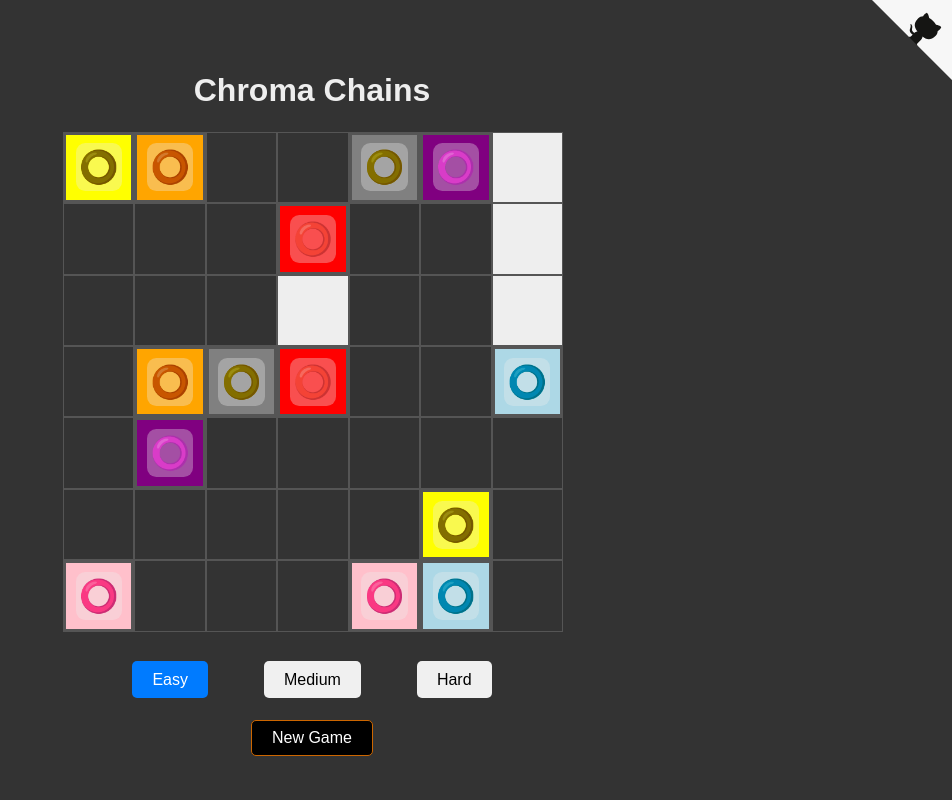
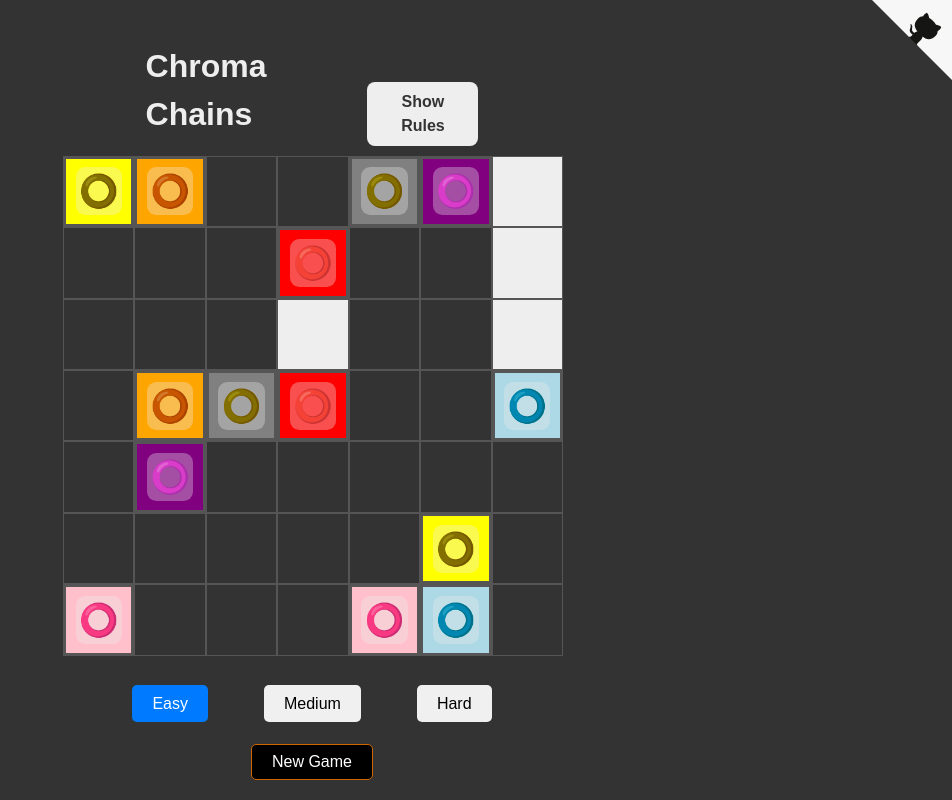
Before and after one commit to Californ1a/wires, a Vue app: page / in a window 1280 px wide. Shown: the whole page, without its empty margins (328-1280 px from the left). Built offline with nearby package versions, Linux system fonts and the light colour scheme.

Commit message:
basic rules modal

```diff
--- a/src/App.vue
+++ b/src/App.vue
@@ -1,12 +1,16 @@
 <template>
   <GithubCorner />
   <main>
-    <h1>Chroma Chains</h1>
+    <div class="header">
+      <h1>Chroma Chains</h1>
+      <button type="button" @click="showModal = true">Show Rules</button>
+    </div>
     <GameBoard />
     <div class="controls">
       <DifficultySelector />
       <NewGameButton />
     </div>
+    <RulesModal v-model:showModal="showModal" />
   </main>
 </template>
 
@@ -15,9 +19,42 @@ import GameBoard from '@/components/GameBoard.vue';
 import GithubCorner from '@/components/GithubCorner.vue';
 import DifficultySelector from '@/components/DifficultySelector.vue';
 import NewGameButton from '@/components/NewGameButton.vue';
+import RulesModal from '@/components/RulesModal.vue';
+import { ref } from 'vue';
+
+const showModal = ref(false);
 </script>
 
 <style scoped>
+.header {
+  width: 26vw;
+  display: flex;
+  flex-direction: row;
+  align-items: flex-end;
+  justify-content: space-between;
+  gap: 1rem;
+}
+
+.padder {
+  width: 123px;
+}
+
+.header button {
+  padding: 0.5rem 1rem;
+  border-radius: 0.5rem;
+  border: none;
+  background: #eee;
+  color: #333;
+  font-weight: bold;
+  cursor: pointer;
+  transition: background 0.2s ease;
+  margin-bottom: 0.5rem;
+}
+
+.header button:hover {
+  background: #ddd;
+}
+
 main {
   background: #333;
   height: 100%;
--- /dev/null
+++ b/src/components/RulesModal.vue
@@ -0,0 +1,69 @@
+<template>
+  <div class="modal" v-if="showModal" @click="closeModal">
+    <div class="modal-content" @click.stop>
+      <h2>Game Rules</h2>
+      <p>Each color on the game board has two nodes: a start and an end. Your task is to connect each pair of same-color nodes.</p>
+
+      <h2>Game Goal</h2>
+      <p>The goal of the game is to fill the entire board with wires. Each pair of same-color nodes must be connected with a wire, and all the cells on the board must be filled.</p>
+
+      <h2>Controls</h2>
+      <p>Click on a node and drag along the board until you reach another node of the same color to create a wire. If you want to remove a wire, simply click on it and it will be removed, allowing you to re-place the wire.</p>
+
+      <h2>Other Game Info</h2>
+      <p>Remember, wires of different colors can't cross each other. Plan your moves carefully to avoid getting stuck!</p>
+
+      <button type="button" @click="closeModal">Close</button>
+    </div>
+  </div>
+</template>
+
+<script setup>
+defineProps({
+  showModal: Boolean,
+});
+
+const emit = defineEmits(['update:showModal']);
+
+const closeModal = () => {
+  emit('update:showModal', false);
+};
+</script>
+
+<style scoped>
+.modal {
+  position: fixed;
+  z-index: 1;
+  left: 0;
+  top: 0;
+  width: 100%;
+  height: 100%;
+  overflow: auto;
+  background-color: rgba(0, 0, 0, 0.4);
+}
+
+.modal-content {
+  background-color: #000;
+  margin: 15% auto;
+  padding: 20px;
+  border: 1px solid #888;
+  width: 80%;
+}
+
+button {
+  color: white;
+  padding: 10px 20px;
+  background-color: #4CAF50;
+  border: none;
+  cursor: pointer;
+  text-align: center;
+  display: inline-block;
+  font-size: 16px;
+  margin: 4px 2px;
+  transition-duration: 0.4s;
+}
+
+button:hover {
+  background-color: #45a049;
+}
+</style>
```
